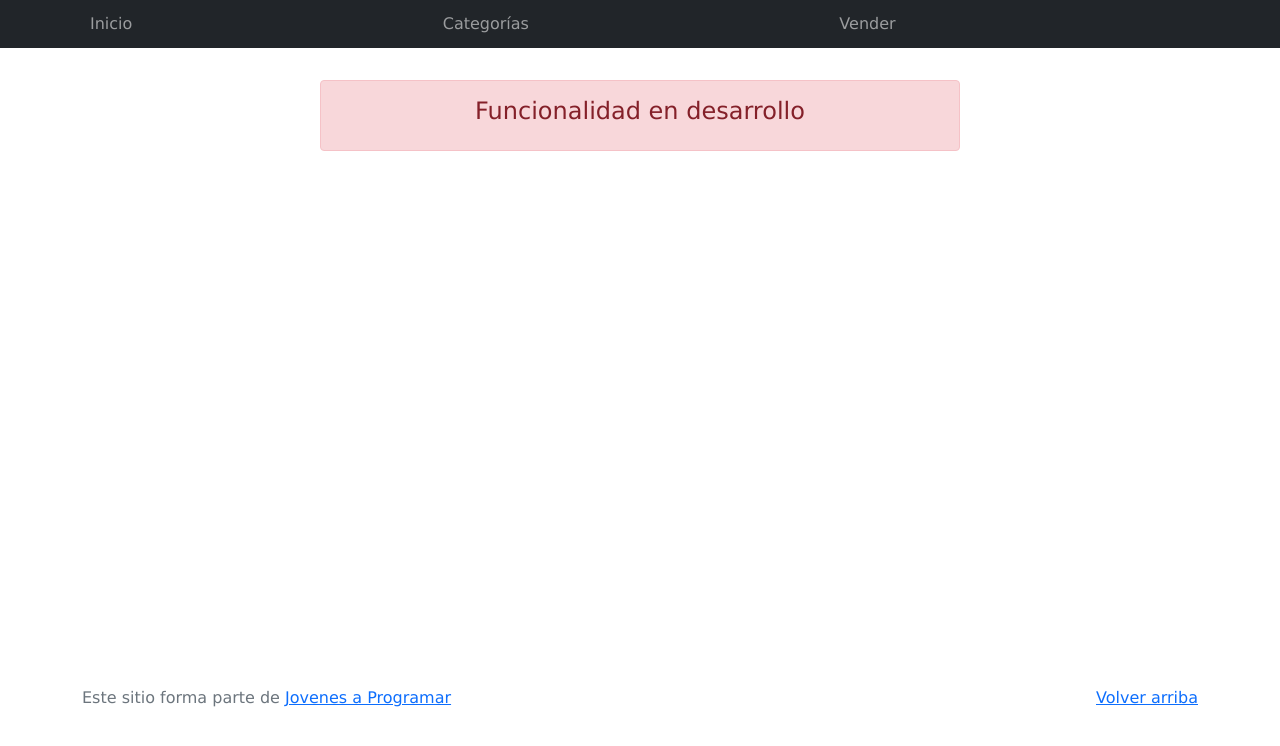
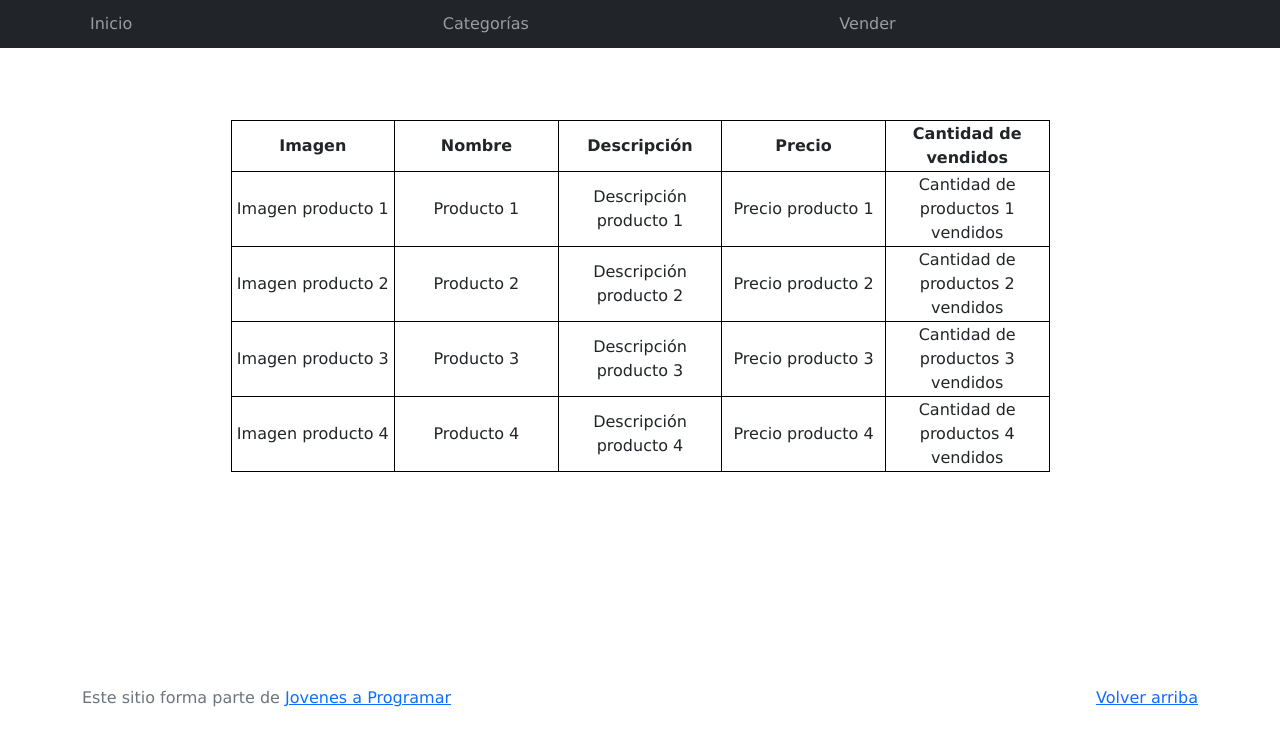
Before and after one commit to luciagastelu/proyectoJaP, a plain HTML site: page products.html in a window 1280 px wide. Drawn offline with Linux system fonts and the light colour scheme.

Commit message:
Tabla
Agregue la tabla del prototipo y le agregue un poco de estilo en css

```diff
--- a/css/styles.css
+++ b/css/styles.css
@@ -188,3 +188,16 @@ a.custom-card:hover {
 .checked {
   color: orange;
 }
+
+table {
+  table-layout: fixed;
+  width: 75%;
+  height: 150px;
+  border-collapse: collapse;
+  border: black 1px solid;
+  background: white;
+  text-align: center;
+}
+td, th {
+  border: black 1px solid;
+}
--- a/products.html
+++ b/products.html
@@ -38,8 +38,52 @@
   </nav>
   <main class="pb-5 container">
     <div class="container">
-      <div class="alert alert-danger text-center" role="alert">
-        <h4 class="alert-heading">Funcionalidad en desarrollo</h4>
+
+      <br>
+      <br>
+      <br>
+
+      <table style="margin: 0 auto;">
+          <thead>
+        <tr>
+          <th>Imagen</th>
+          <th>Nombre</th>
+          <th>Descripción</th>
+          <th>Precio</th>
+          <th>Cantidad de vendidos</th>
+        </tr>
+        </thead>
+        <tbody>
+          <tr>
+        <td>Imagen producto 1</td>
+        <td>Producto 1</td>
+        <td>Descripción producto 1</td>
+        <td>Precio producto 1</td>
+        <td>Cantidad de productos 1 vendidos</td>
+        </tr>
+        <tr>
+          <td>Imagen producto 2</td>
+          <td>Producto 2</td>
+          <td>Descripción producto 2</td>
+          <td>Precio producto 2</td>
+          <td>Cantidad de productos 2 vendidos</td>
+        </tr>
+        <tr>
+            <td>Imagen producto 3</td>
+            <td>Producto 3</td>
+            <td>Descripción producto 3</td>
+            <td>Precio producto 3</td>
+            <td>Cantidad de productos 3 vendidos</td>
+          </tr>
+            <tr>
+              <td>Imagen producto 4</td>
+              <td>Producto 4</td>
+              <td>Descripción producto 4</td>
+              <td>Precio producto 4</td>
+              <td>Cantidad de productos 4 vendidos</td>
+              </tr>
+            </tbody>
+            </table>
       </div>
     </div>
   </main>
```
